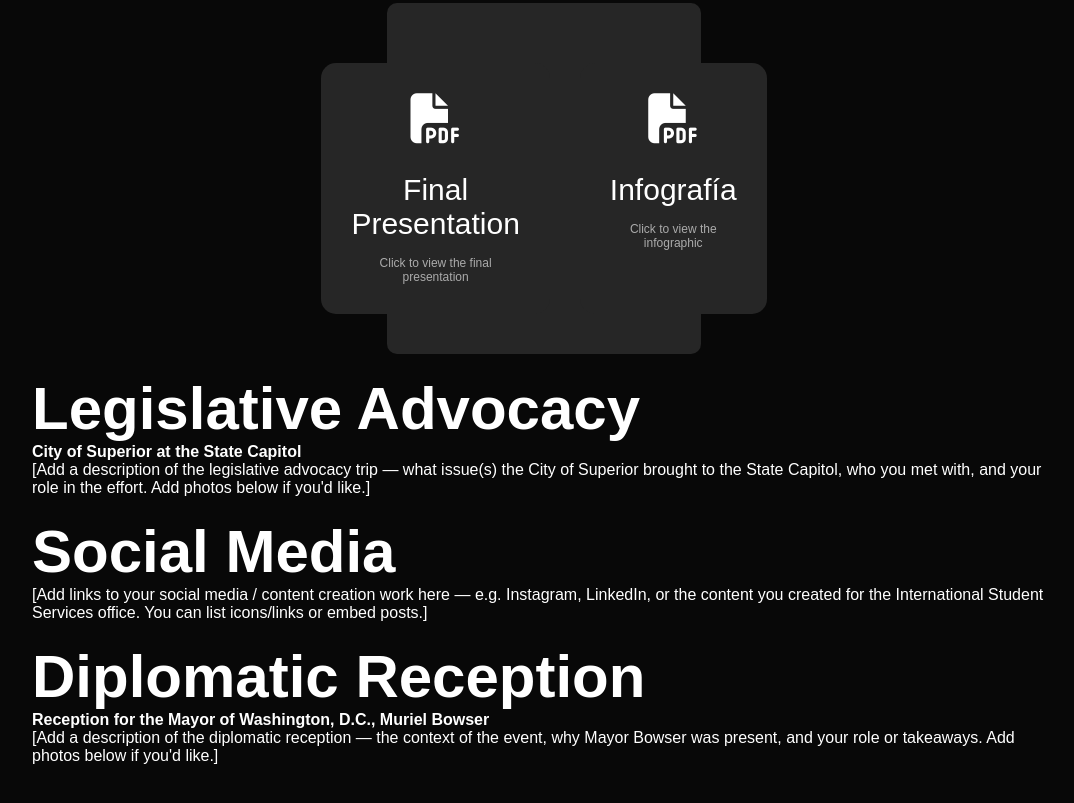
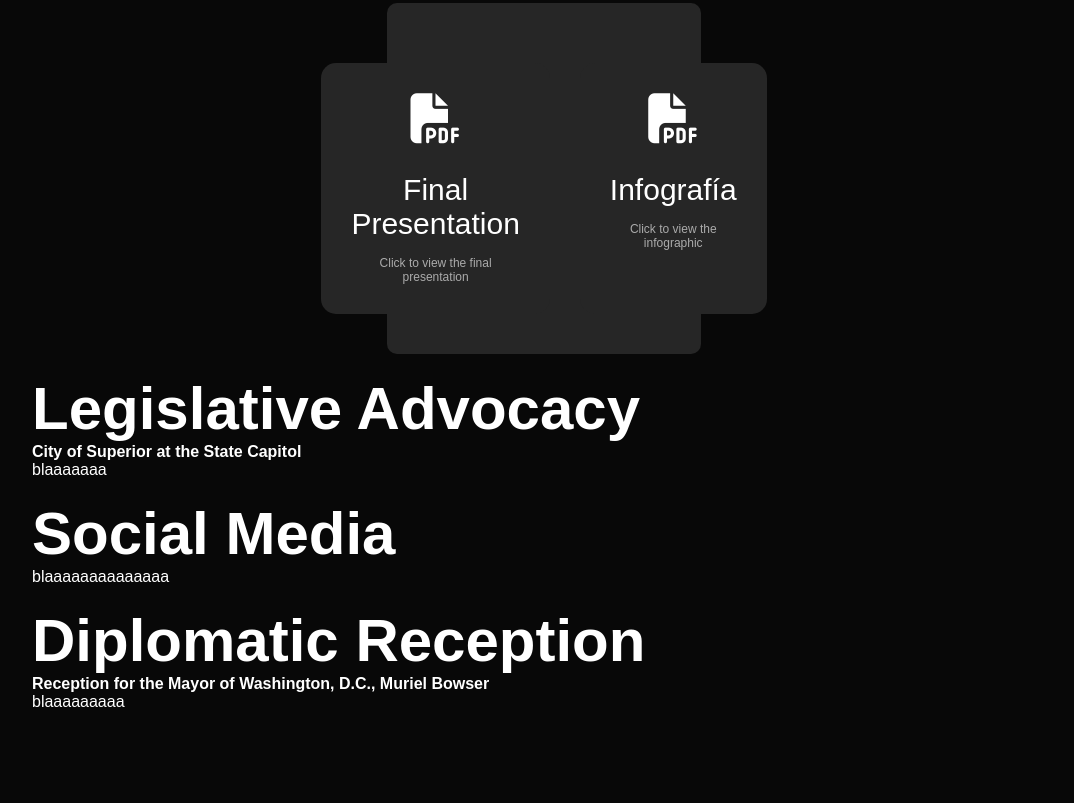
Before and after one commit to inatejada4545/Website.github.io, a plain HTML site: page index.html in a window 1280 px wide. Shown: the part 5429-6232 px from the top of the page, without its empty margins (96-1170 px from the left). After the commit the page ends 6180 px from the top, so only its background shows below. Drawn offline with Linux system fonts and the light colour scheme.

Commit message:
Update index.html

```diff
--- a/index.html
+++ b/index.html
@@ -252,7 +252,7 @@
     <div class="container">
         <h1 class="sub-title">Legislative Advocacy</h1>
         <h4>City of Superior at the State Capitol</h4>
-        <p class="placeholder-note">[Add a description of the legislative advocacy trip — what issue(s) the City of Superior brought to the State Capitol, who you met with, and your role in the effort. Add photos below if you'd like.]</p>
+        <p class="placeholder-note">blaaaaaaa</p>
     </div>
 </div>
 
@@ -260,7 +260,7 @@
 <div id="socialmedia">
     <div class="container">
         <h1 class="sub-title">Social Media</h1>
-        <p class="placeholder-note">[Add links to your social media / content creation work here — e.g. Instagram, LinkedIn, or the content you created for the International Student Services office. You can list icons/links or embed posts.]</p>
+        <p class="placeholder-note">blaaaaaaaaaaaaaa</p>
     </div>
 </div>
 
@@ -269,7 +269,7 @@
     <div class="container">
         <h1 class="sub-title">Diplomatic Reception</h1>
         <h4>Reception for the Mayor of Washington, D.C., Muriel Bowser</h4>
-        <p class="placeholder-note">[Add a description of the diplomatic reception — the context of the event, why Mayor Bowser was present, and your role or takeaways. Add photos below if you'd like.]</p>
+        <p class="placeholder-note">blaaaaaaaaa</p>
     </div>
 </div>
 
```
